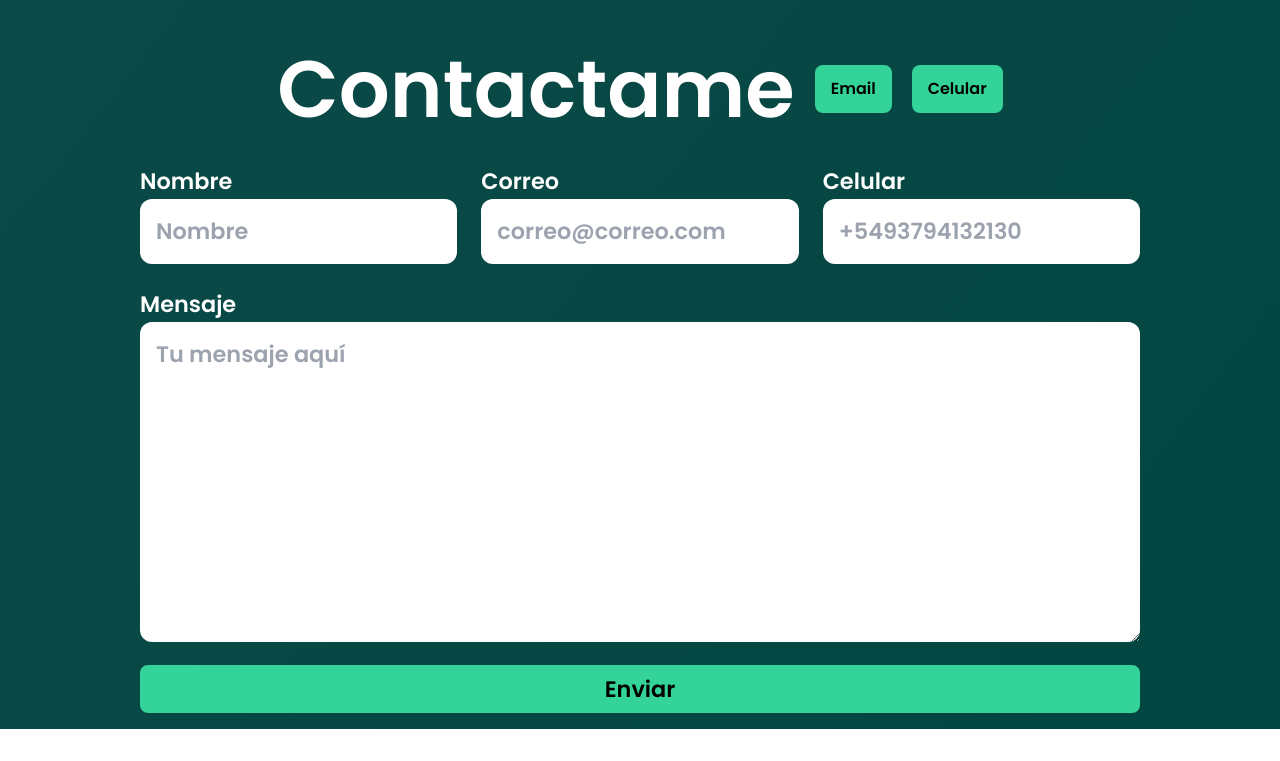
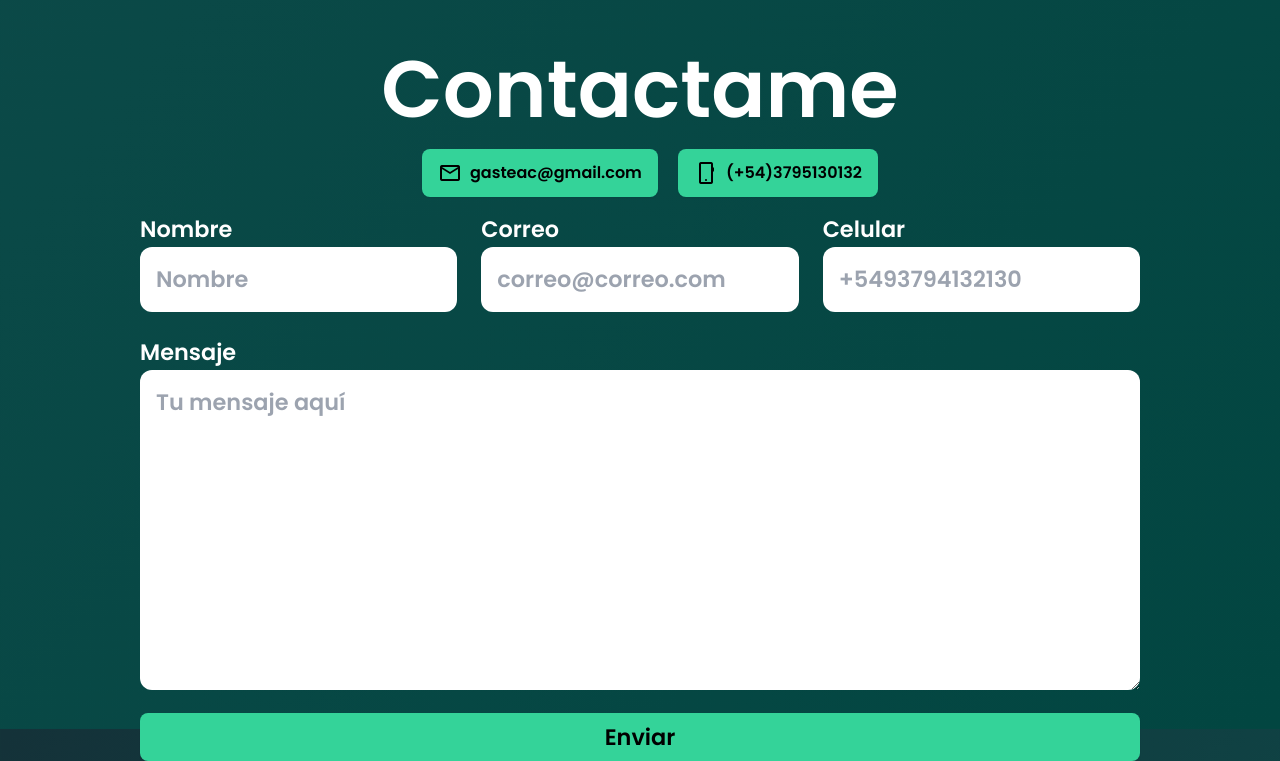
Before and after one commit to gasteac/portfolio2024, a React (Vite) app: page / in a window 1280 px wide. Shown: the part 3121-3882 px from the top of the page. Before the commit the page ends 3850 px from the top, so only its background shows below. Built offline with nearby package versions, Linux system fonts and the light colour scheme.

Commit message:
contact form icons

```diff
--- a/index.html
+++ b/index.html
@@ -11,6 +11,8 @@
  <link rel="preconnect" href="https://fonts.googleapis.com">
 <link rel="preconnect" href="https://fonts.gstatic.com" crossorigin>
 <link href="https://fonts.googleapis.com/css2?family=Poppins:wght@600&display=swap" rel="stylesheet">
+<link rel="stylesheet" href="https://fonts.googleapis.com/css2?family=Material+Symbols+Outlined:opsz,wght,FILL,GRAD@24,400,0,0" />
+<link rel="stylesheet" href="https://fonts.googleapis.com/css2?family=Material+Symbols+Outlined:opsz,wght,FILL,GRAD@20..48,100..700,0..1,-50..200" />
 </head>
 <body class="no-scroll">
     <div id="root"></div>
--- a/src/components/Contact.jsx
+++ b/src/components/Contact.jsx
@@ -7,23 +7,20 @@ export const Contact = () => {
   return (
     <>
       <div className="flex px-6 h-[100vh] tablet:items-center flex-col">
-        <div className="flex-col flex tablet:flex-row space-x-5 items-center justify-center pb-2 tablet:pb-4 tablet:mt-[100px] mt-[60px]">
+        <div className="flex-col flex tablet:flex-col space-x-5 items-center justify-center pb-2 tablet:pb-4 tablet:mt-[100px] mt-[60px]">
           <h1 className="text-[2rem] phone:text-[4rem] tablet:text-[5rem] ">
             Contactame
           </h1>
           <div className="space-x-5 flex">
-              <div className="tooltip" data-tip="gasteac@gmail.com">
             <button className="btn bg-primary outline-none border-none text-black text-[0.7rem] phone:text-[0.9rem] tablet:text-[1rem] hover:bg-primary hover:bg-opacity-80">
-              Email
+              <span class="material-symbols-outlined">mail</span>
+              gasteac@gmail.com
+            </button>
+            <button className="btn bg-primary outline-none border-none text-black text-[0.7rem] phone:text-[0.9rem] tablet:text-[1rem] hover:bg-primary hover:bg-opacity-80">
+              <span class="material-symbols-outlined">phone_android</span>
+              (+54)3795130132
             </button>
           </div>
-          <div className="tooltip" data-tip="+543795130132">
-            <button className="btn bg-primary outline-none border-none text-black text-[0.7rem] phone:text-[0.9rem] tablet:text-[1rem] hover:bg-primary hover:bg-opacity-80">
-              Celular
-            </button>
-          </div>
-          </div>
-
         </div>
 
         <form onSubmit={handleSubmit} className="max-w-[1000px] w-full h-full">
```
